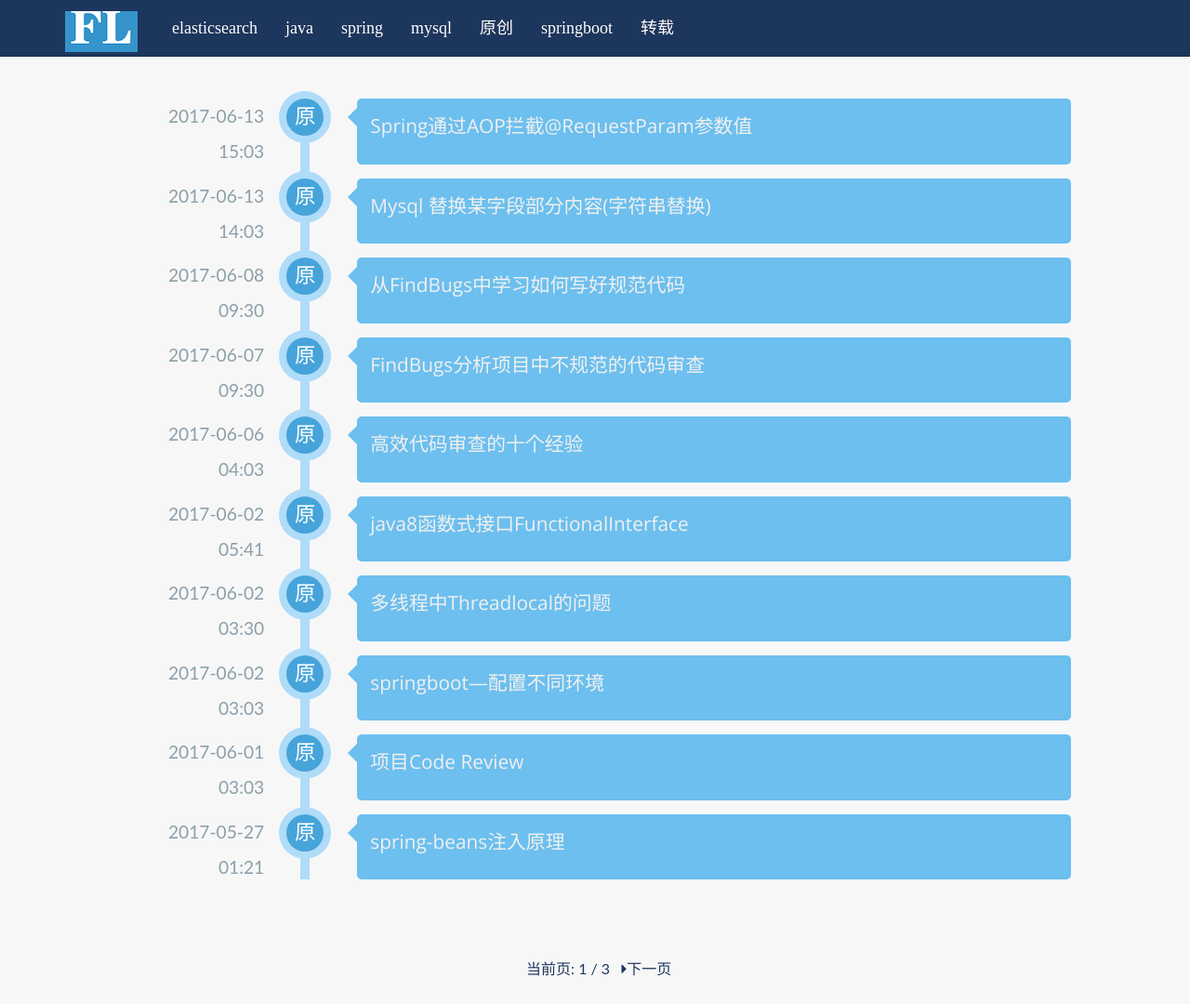
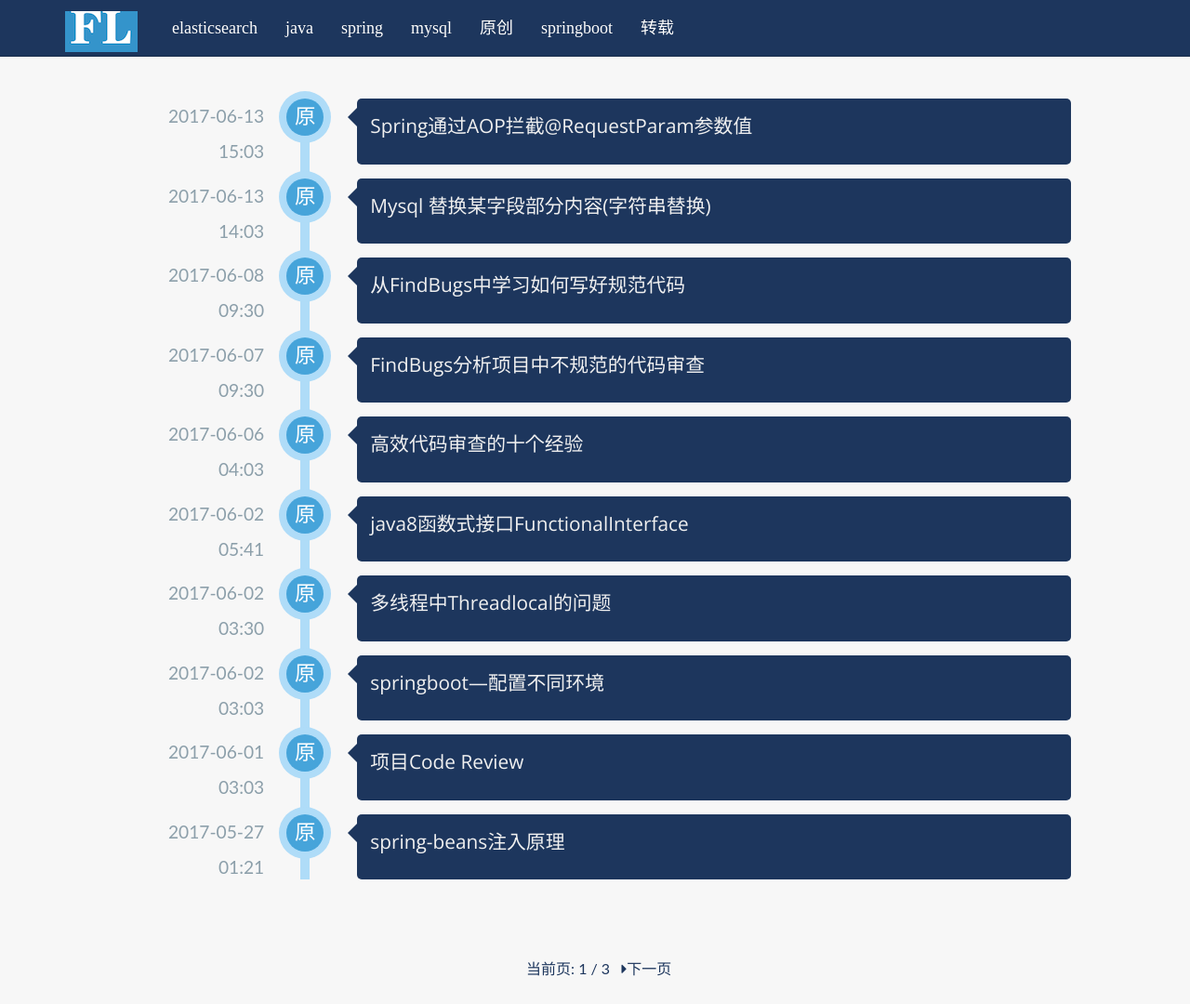
Before and after one commit to chcchccch/felayman.github.io, a Jekyll site: the page built from home/index.html, in a window 1280 px wide and 1080 px high. Shown: the whole window at 93% size. Built offline with Jekyll 4.4.1, drawn with Linux system fonts in a browser that asks for light colours; some web fonts are replaced; the list of posts is cut into pages by our own code.

```diff
--- a/styles/css/component.css
+++ b/styles/css/component.css
@@ -49,17 +49,17 @@
 
 .cbp_tmtimeline > li .cbp_tmtime span:last-child {
 	font-size: 2.9em;
-	color: #6cbfee;
+	color: #1d365d;
 }
 
 .cbp_tmtimeline > li:nth-child(odd) .cbp_tmtime span:last-child {
-	color: #6cbfee;
+	color: #1d365d;
 }
 
 /* Right content */
 .cbp_tmtimeline > li .cbp_tmlabel {
 	margin: 0 0 15px 25%;
-	background: #6cbfee;
+	background: #1d365d;
 	color: #fff;
 	padding: 1em;
 	font-size: 14px;
@@ -70,7 +70,7 @@
 }
 
 .cbp_tmtimeline > li:nth-child(odd) .cbp_tmlabel {
-	background: #6cbfee;
+	background: #1d365d;
 }
 
 .cbp_tmtimeline > li .cbp_tmlabel h2 {
@@ -87,13 +87,13 @@
 	width: 0;
 	position: absolute;
 	pointer-events: none;
-	border-right-color: #6cbfee;
+	border-right-color: #1d365d;
 	border-width: 10px;
 	top: 10px;
 }
 
 .cbp_tmtimeline > li:nth-child(odd) .cbp_tmlabel:after {
-	border-right-color: #6cbfee;
+	border-right-color: #1d365d;
 }
 
 /* The icons */
@@ -179,7 +179,7 @@
 
 	.cbp_tmtimeline > li:nth-child(odd) .cbp_tmlabel:after {
 		border-right-color: transparent;
-		border-bottom-color: #6cbfee;
+		border-bottom-color: #1d365d;
 	}
 
 	.cbp_tmtimeline > li .cbp_tmicon {
```
